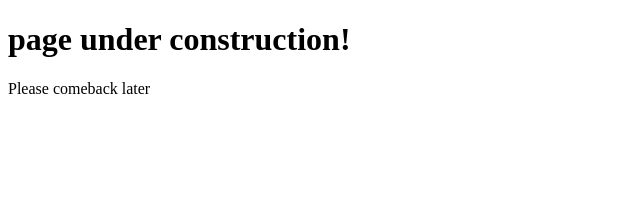
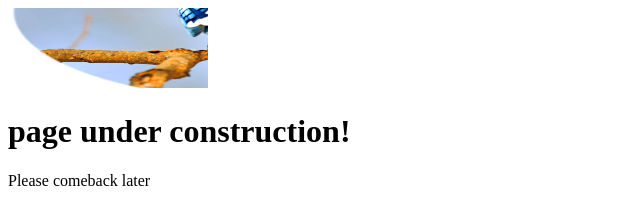
Before and after one commit to bluejaysholdings/mybluejayholdings.github.io, a plain HTML site: page index.html in a window 1280 px wide. Shown: the whole page, without its empty margins (0-640 px from the left). Drawn offline with Linux system fonts and the light colour scheme.

Commit message:
Update index.html

```diff
--- a/index.html
+++ b/index.html
@@ -4,7 +4,8 @@
 <title>Welcome</title>
 </head>
 <body>
-
+      <img src="bjay.jpg" alt="Energy on your Finger Tips" width="200"
+         height="80">
 <h1>page under construction!</h1>
 <p>Please comeback later</p>
 </body>
```
